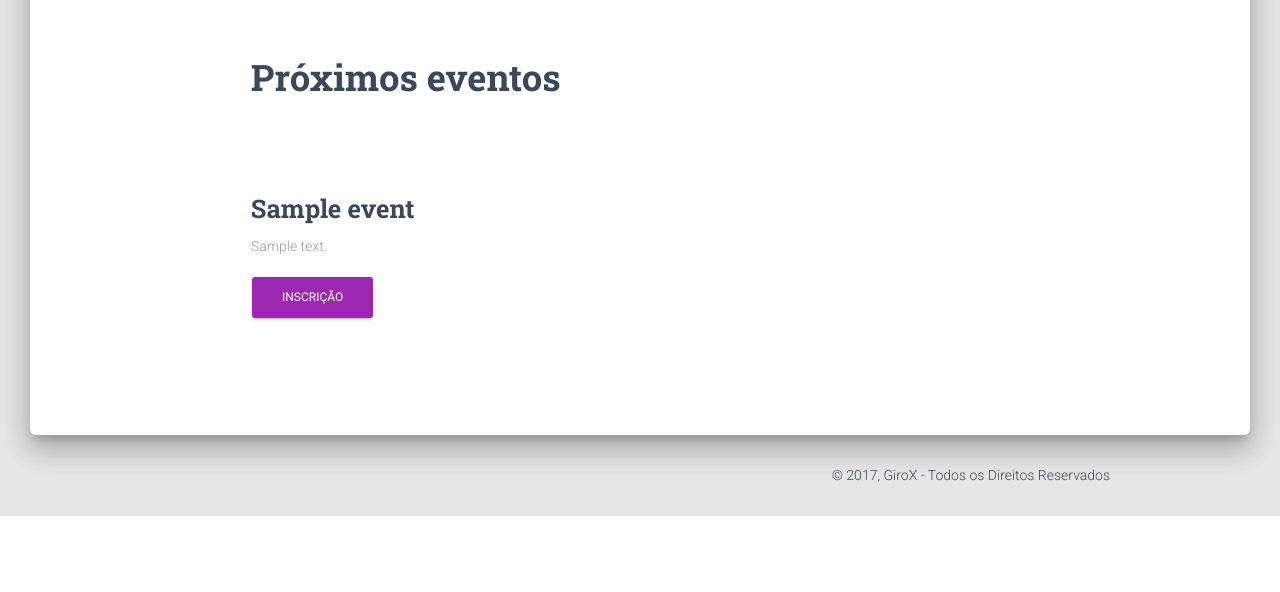
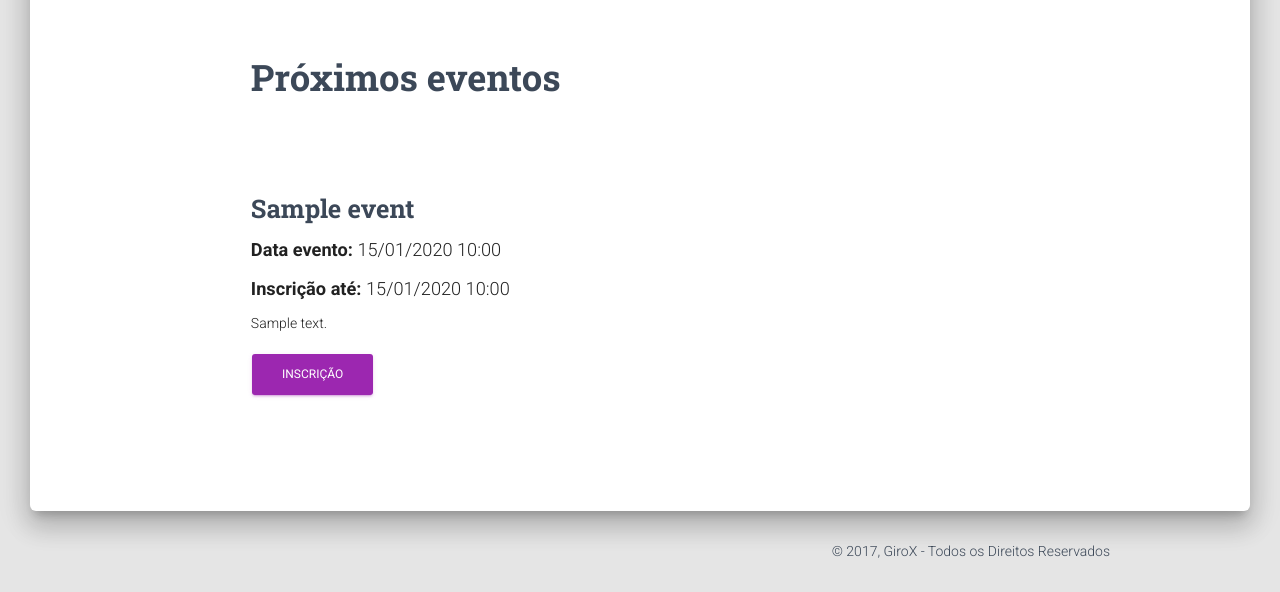
Before and after one commit to sandrofolk/girox, a Django app: page /home/ in a window 1280 px wide. Shown: the part 720-1312 px from the top of the page. Before the commit the page ends 1236 px from the top, so only its background shows below. Run offline with Django 3.2, Linux system fonts and the light colour scheme; tables that the repository leaves empty hold one stand-in row (values such as "Sample post"); some libraries are stand-ins or nearby versions.

Commit message:
add date event

```diff
--- a/girox/event/models.py
+++ b/girox/event/models.py
@@ -5,6 +5,8 @@ from django.shortcuts import resolve_url as r
 class Event(models.Model):
     title = models.CharField('título', max_length=255)
     description = models.TextField('descrição')
+    date = models.DateTimeField('data')
+    date_limit_subscription = models.DateTimeField('data limite de inscrição')
 
     class Meta:
         verbose_name = 'evento'
--- a/girox/event/templates/event/events.html
+++ b/girox/event/templates/event/events.html
@@ -8,9 +8,11 @@
                     <div class="row">
                         <div class="col-md-12">
                             <h3 class="card-title">
-                                <a href="#pablo">{{ event.title }}</a>
+                                <a href="#">{{ event.title }}</a>
                             </h3>
                             <p class="card-description">
+                                <h4><strong>Data evento: </strong>{{ event.date|date:"d/m/Y H:i" }}<br></h4>
+                                <h4><strong>Inscrição até: </strong>{{ event.date_limit_subscription|date:"d/m/Y H:i" }}<br></h4>
                                 {{ event.description }}
                             </p>
                             <a href="{% url 'events:subscription_new' event=event.pk %}" class="btn btn-primary btn-raised">
```
Also changed, not shown: girox/event/tests/test_model_event.py (+4 -1 lines), girox/event/tests/test_model_subscription.py (+6 -3 lines), girox/event/tests/test_view_subscription_new.py (+7 -2 lines), girox/event/migrations/0006_auto_20170330_2346.py (added), girox/event/migrations/0007_auto_20170330_2352.py (added).
